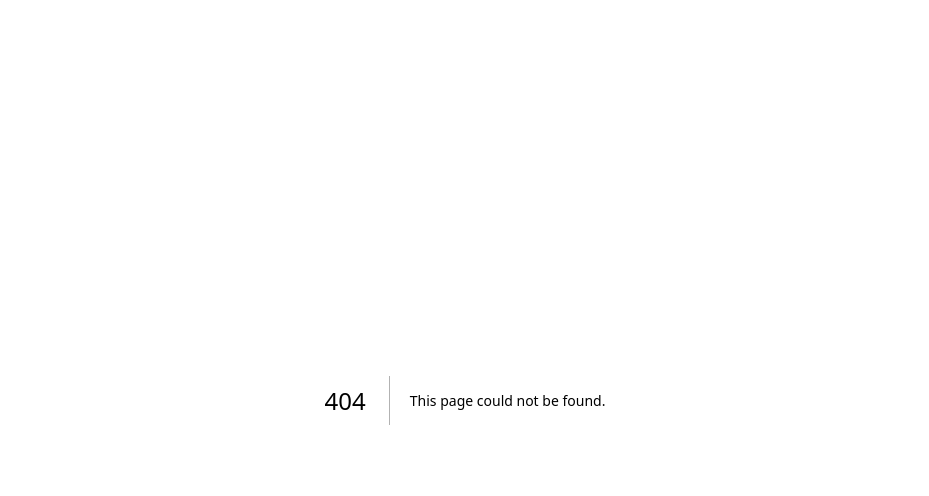
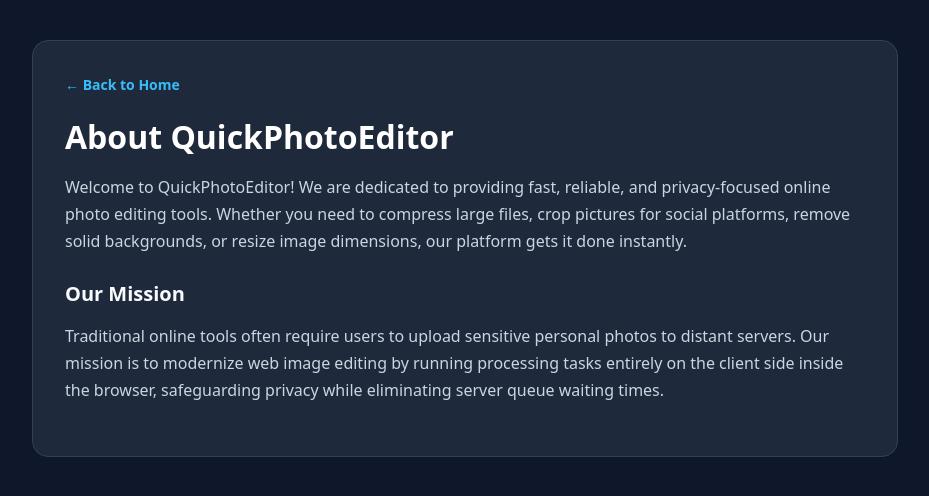
Before and after one commit to abhishek1610-byte/quickphotoeditor, a Next.js app: page /about in a window 1280 px wide. Before the commit this address had no page. Shown: the top 496 px of the page, without its empty margins (175-1104 px from the left). Built offline with nearby package versions, Linux system fonts and the light colour scheme.

Commit message:
Create page.js

```diff
--- /dev/null
+++ b/app/about/page.js
@@ -0,0 +1,24 @@
+import Link from 'next/link';
+
+export default function About() {
+  return (
+    <div style={{ minHeight: '100vh', backgroundColor: '#0f172a', color: '#cbd5e1', fontFamily: 'system-ui, sans-serif', padding: '40px 20px' }}>
+      <div style={{ maxWidth: '800px', margin: '0 auto', backgroundColor: '#1e293b', padding: '32px', borderRadius: '16px', border: '1px solid #334155' }}>
+        <Link href="/" style={{ color: '#38bdf8', textDecoration: 'none', fontSize: '14px', fontWeight: 'bold' }}>
+          ← Back to Home
+        </Link>
+
+        <h1 style={{ fontSize: '32px', fontWeight: '800', color: '#ffffff', marginTop: '20px', marginBottom: '16px' }}>About QuickPhotoEditor</h1>
+
+        <p style={{ lineHeight: 1.7, marginBottom: '20px' }}>
+          Welcome to QuickPhotoEditor! We are dedicated to providing fast, reliable, and privacy-focused online photo editing tools. Whether you need to compress large files, crop pictures for social platforms, remove solid backgrounds, or resize image dimensions, our platform gets it done instantly.
+        </p>
+
+        <h2 style={{ fontSize: '20px', color: '#f8fafc', marginTop: '24px', marginBottom: '12px' }}>Our Mission</h2>
+        <p style={{ lineHeight: 1.7, marginBottom: '20px' }}>
+          Traditional online tools often require users to upload sensitive personal photos to distant servers. Our mission is to modernize web image editing by running processing tasks entirely on the client side inside the browser, safeguarding privacy while eliminating server queue waiting times.
+        </p>
+      </div>
+    </div>
+  );
+}
```
